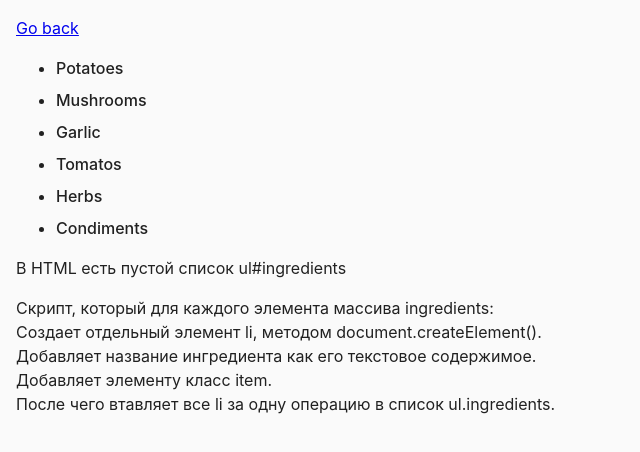
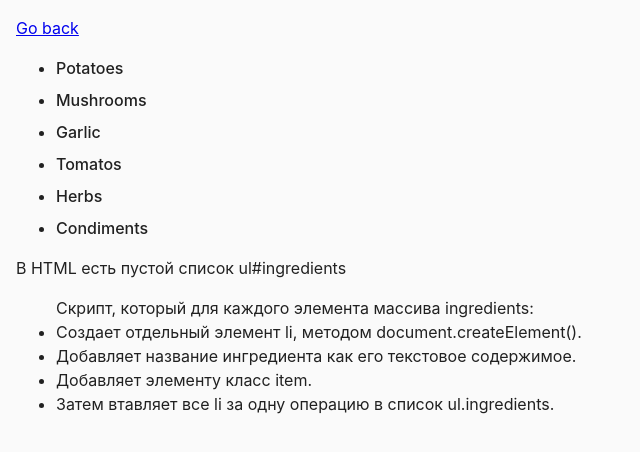
Before and after one commit to QwertyOkay/goit-js-hw-06, a plain HTML site: page task-02.html in a window 1280 px wide. Shown: the whole page, without its empty margins (0-640 px from the left). Drawn offline with Linux system fonts and the light colour scheme.

Commit message:
Update task-02.html

```diff
--- a/task-02.html
+++ b/task-02.html
@@ -26,12 +26,11 @@
     <p>
 В HTML есть пустой список ul#ingredients
     </p>
-    Cкрипт, который для каждого элемента массива ingredients:
-
-    <br>Создает отдельный элемент li, методом document.createElement().
-    <br>
-      Добавляет название ингредиента как его текстовое содержимое.<br>
-      Добавляет элементу класс item.<br>
-      После чего втавляет все li за одну операцию в список ul.ingredients.<br>
+    <ul>Cкрипт, который для каждого элемента массива ingredients:
+<li>Создает отдельный элемент li, методом document.createElement().</li>
+<li>Добавляет название ингредиента как его текстовое содержимое.</li>
+<li>Добавляет элементу класс item.</li>
+<li>Затем втавляет все li за одну операцию в список ul.ingredients.</li>
+    </ul>
   </body>
 </html>
```
